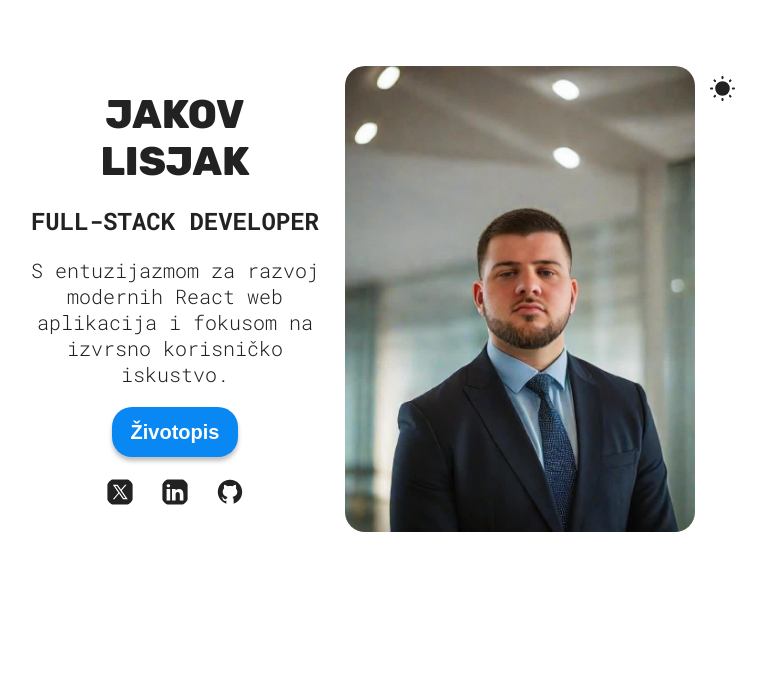
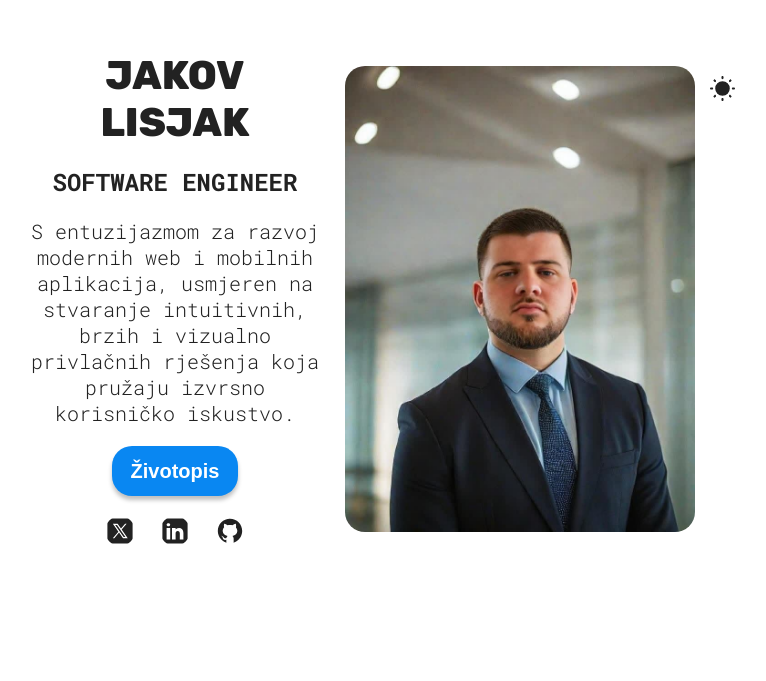
Before and after one commit to lisjakj/web-portfolio, a React (Vite) app: page / in a window 1280 px wide. Shown: the part 119-800 px from the top of the page, without its empty margins (280-1046 px from the left). Built offline with nearby package versions, Linux system fonts and the light colour scheme.

Commit message:
Update
Update naslova :)

```diff
--- a/src/sections/Hero/Hero.jsx
+++ b/src/sections/Hero/Hero.jsx
@@ -41,10 +41,10 @@ function Hero() {
                 <br />
                 Lisjak
             </h1>
-            <h2>Full-stack developer</h2>
+            <h2>Software Engineer</h2>
 
             <p className={styles.description}>
-            S entuzijazmom za razvoj modernih React web aplikacija i fokusom na izvrsno korisničko iskustvo.
+            S entuzijazmom za razvoj modernih web i mobilnih aplikacija, usmjeren na stvaranje intuitivnih, brzih i vizualno privlačnih rješenja koja pružaju izvrsno korisničko iskustvo.
             </p>
             <a href={CV} download>
                 <button className="hover">
```
